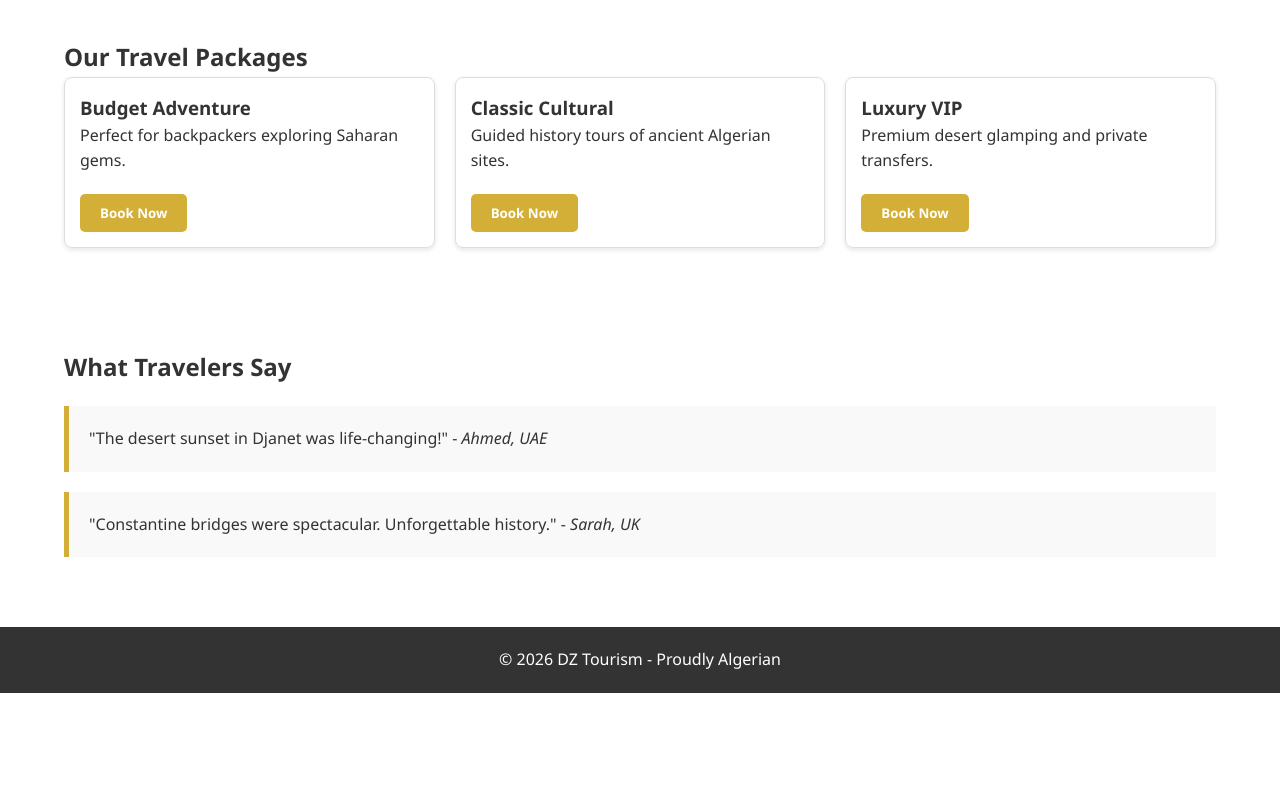
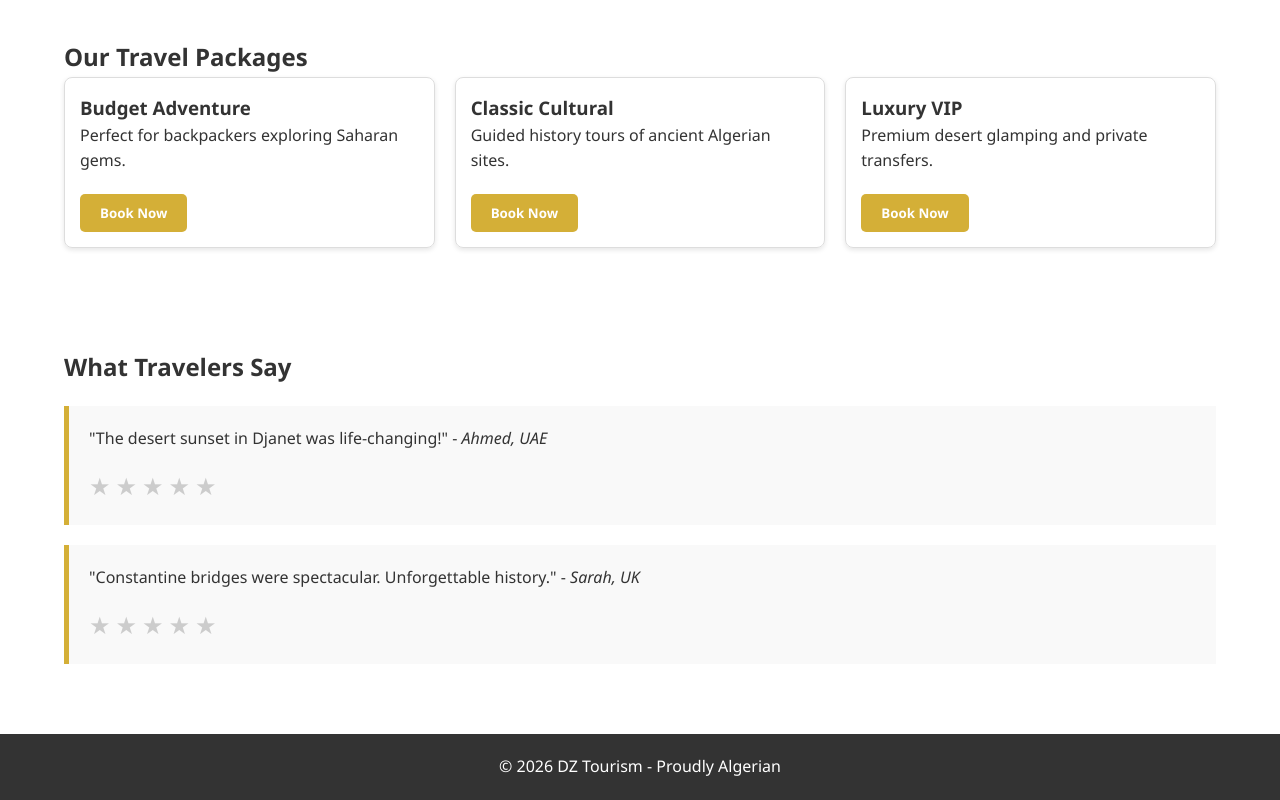
Before and after one commit to zbbabay7-eng/dz-tourism, a plain HTML site: page index.html in a window 1280 px wide. Shown: the part 735-1535 px from the top of the page. Before the commit the page ends 1428 px from the top, so only its background shows below. Drawn offline with Linux system fonts and the light colour scheme.

Commit message:
feat: add 5-star rating component to testimonials

```diff
--- a/index.html
+++ b/index.html
@@ -20,6 +20,9 @@
         .modal { display: none; position: fixed; z-index: 1000; left: 0; top: 0; width: 100%; height: 100%; background: rgba(0,0,0,0.5); }
         .modal-content { background: white; margin: 10% auto; padding: 20px; width: 400px; border-radius: 5px; text-align: center; }
         #offline-badge { display: none; position: fixed; top: 10px; right: 10px; background: red; color: white; padding: 5px 10px; border-radius: 20px; }
+        .rating { margin-top: 15px; display: flex; gap: 5px; cursor: pointer; }
+        .rating span { font-size: 24px; color: #ccc; }
+        .rating span.active { color: #D4AF37; }
     </style>
 </head>
 <body>
@@ -64,9 +67,17 @@
         <h2>What Travelers Say</h2>
         <div class="testimonial">
             <p>"The desert sunset in Djanet was life-changing!" - <i>Ahmed, UAE</i></p>
+            <div class="rating" onclick="rate(this)">
+                <span>★</span><span>★</span><span>★</span><span>★</span><span>★</span>
+            </div>
+            <p class="rating-feedback"></p>
         </div>
         <div class="testimonial">
             <p>"Constantine bridges were spectacular. Unforgettable history." - <i>Sarah, UK</i></p>
+            <div class="rating" onclick="rate(this)">
+                <span>★</span><span>★</span><span>★</span><span>★</span><span>★</span>
+            </div>
+            <p class="rating-feedback"></p>
         </div>
     </div>
 
@@ -91,6 +102,15 @@
             document.getElementById('modal-body').innerText = 'Your ' + document.getElementById('tier-name').innerText + ' package is booked. Reservation code: ' + code;
             document.getElementById('book-btn').style.display = 'none';
         }
+        function rate(el) {
+            const stars = el.querySelectorAll('span');
+            stars.forEach((s, i) => {
+                s.onclick = (e) => {
+                    stars.forEach((star, idx) => star.className = idx <= i ? 'active' : '');
+                    el.nextElementSibling.innerText = 'Rated ' + (i + 1) + ' stars!';
+                };
+            });
+        }
     </script>
 </body>
 </html>
```
